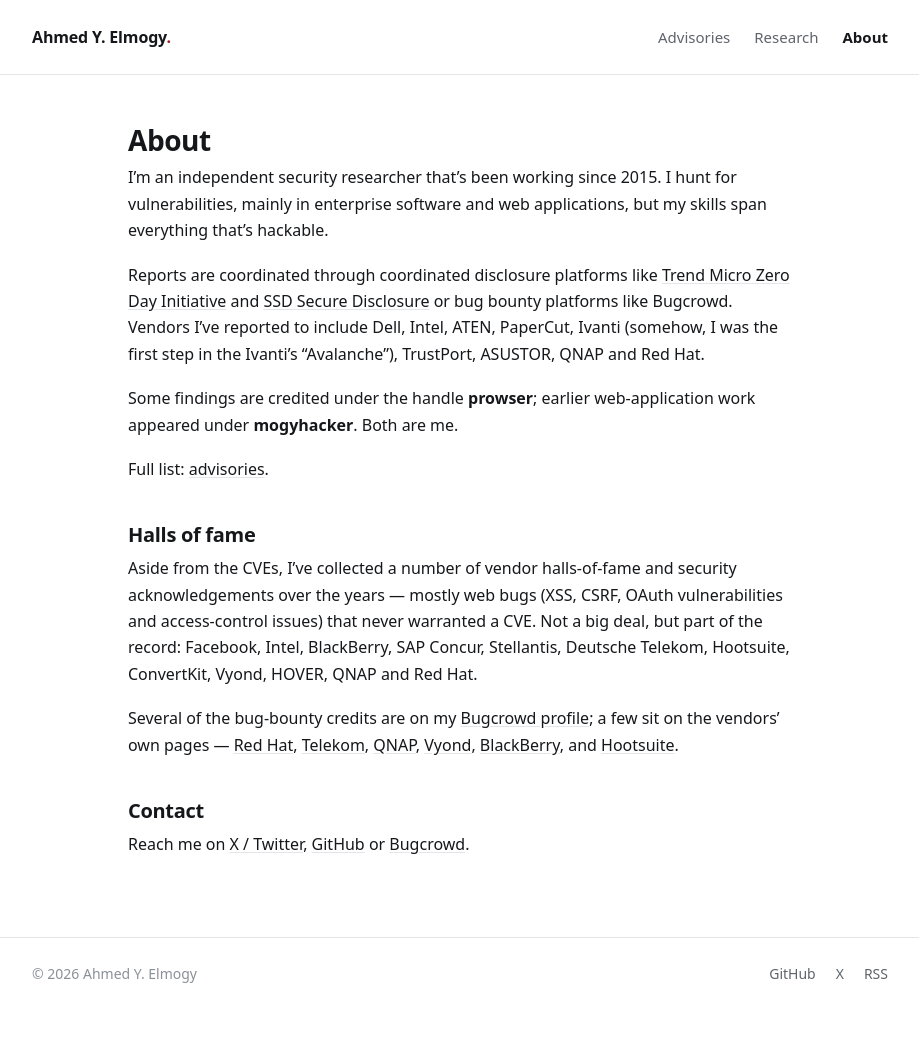
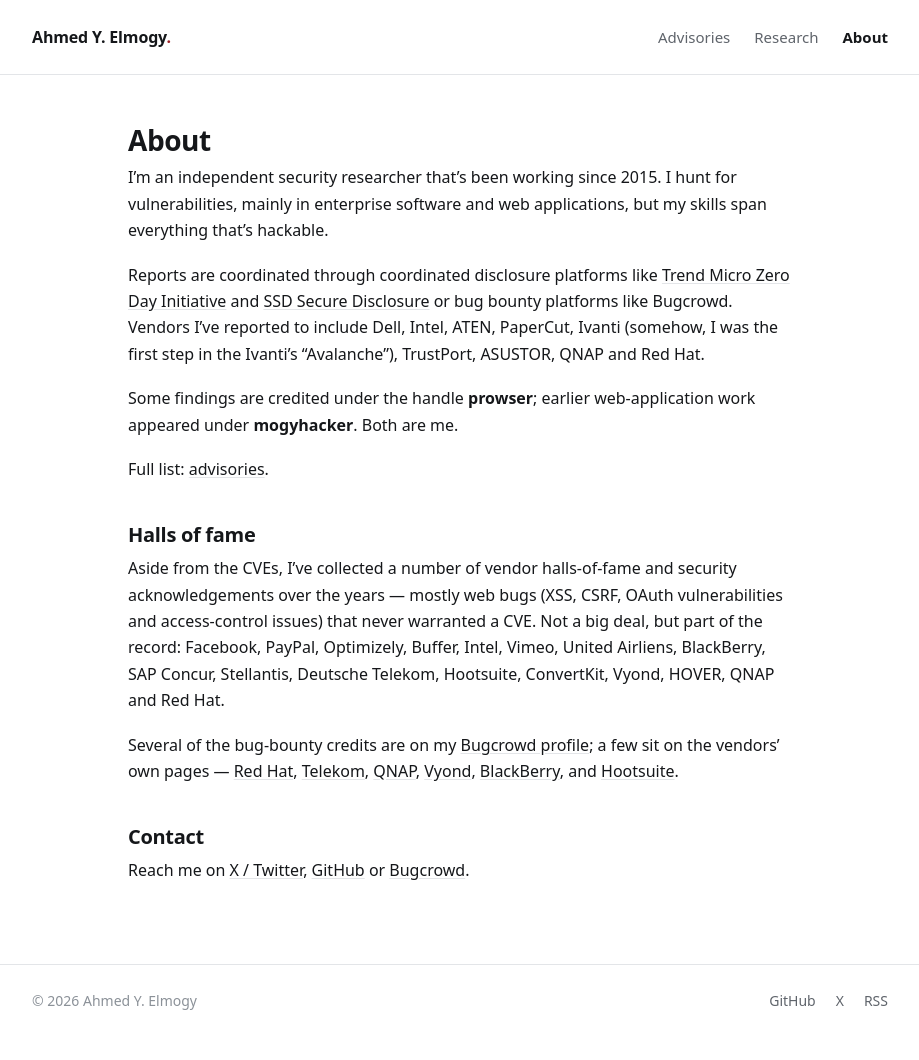
Before and after one commit to masterofthepuppets/masterofthepuppets.github.io, a Jekyll site: the page built from about.md, in a window 1280 px wide. Shown: the whole page, without its empty margins (180-1099 px from the left). Built offline with Jekyll 4.4.1, drawn with Linux system fonts in a browser that asks for light colours; before the commit the page ends 1034 px from its top, so only the background shows below that.

Commit message:
Update about.md

```diff
--- a/about.md
+++ b/about.md
@@ -25,7 +25,8 @@
 Aside from the CVEs, I've collected a number of vendor halls-of-fame and
 security acknowledgements over the years — mostly web bugs (XSS, CSRF, OAuth vulnerabilities and
 access-control issues) that never warranted a CVE. Not a big deal, but part of
-the record: Facebook, Intel, BlackBerry, SAP Concur, Stellantis, Deutsche
+the record: Facebook, PayPal, Optimizely, Buffer, Intel, Vimeo,
+United Airliens, BlackBerry, SAP Concur, Stellantis, Deutsche
 Telekom, Hootsuite, ConvertKit, Vyond, HOVER, QNAP and Red Hat.
 
 Several of the bug-bounty credits are on my
```
